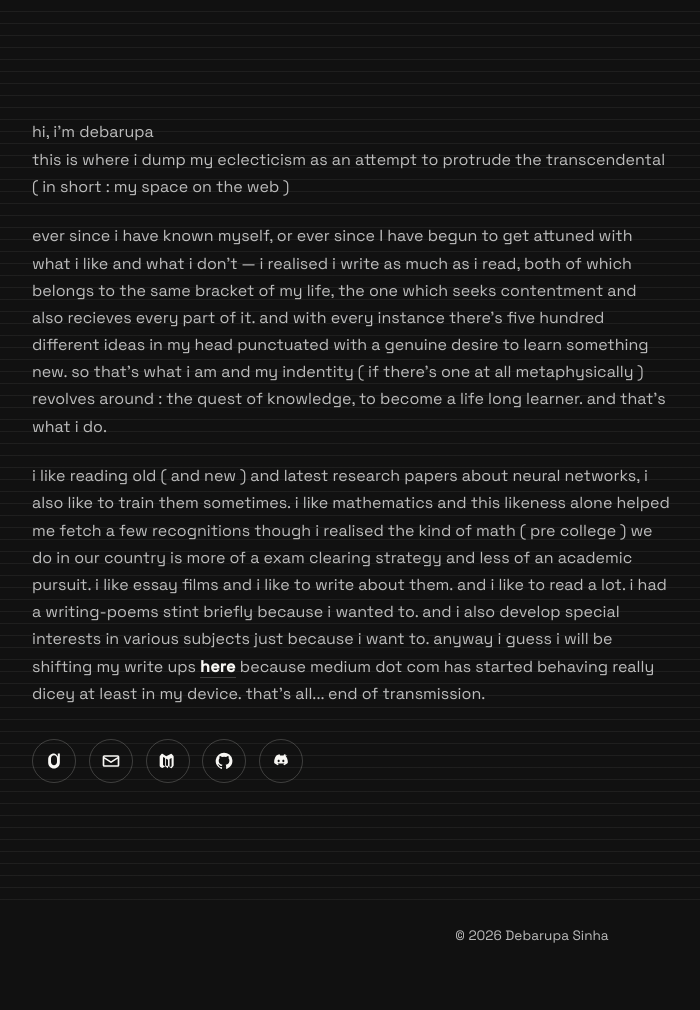
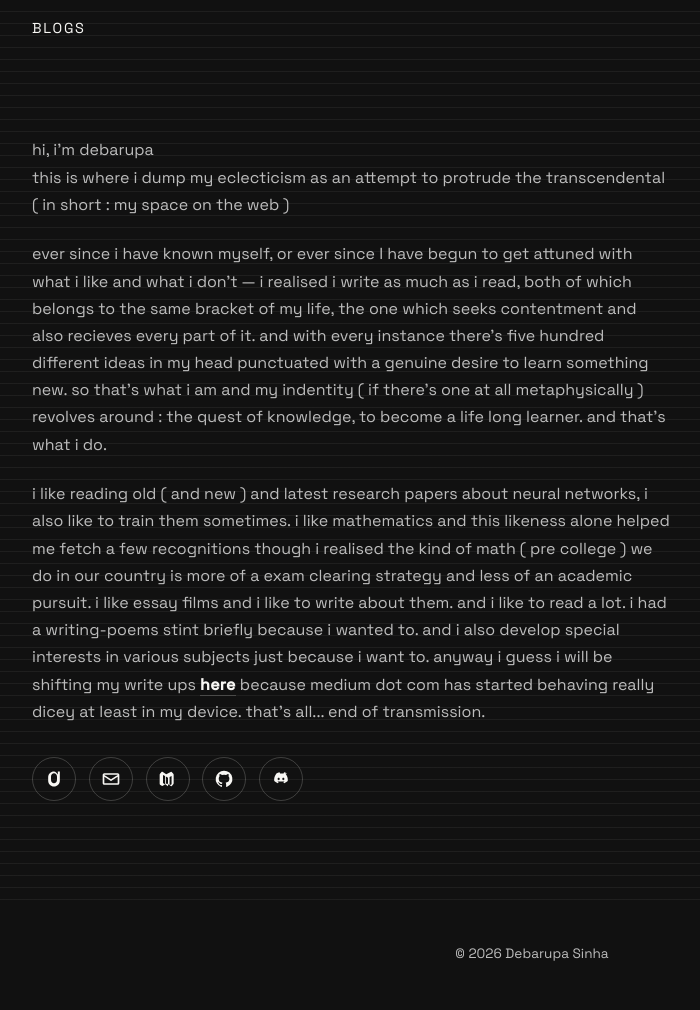
Before and after one commit to de-bo-rah/de-bo-rah.github.io, a Jekyll site: the page index.html, which Jekyll copies as it is, in a window 1280 px wide. Shown: the whole page, without its empty margins (108-808 px from the left). Built offline with Jekyll 4.4.1, drawn with Linux system fonts in a browser that asks for light colours.

Commit message:
Update homepage text

```diff
--- a/index.html
+++ b/index.html
@@ -16,7 +16,9 @@
   <body>
     <header class="site-header">
       <div class="container header-inner">
-        <nav class="nav"></nav>
+        <nav class="nav">
+          <a href="/blog/">Blogs</a>
+        </nav>
       </div>
     </header>
 
```
